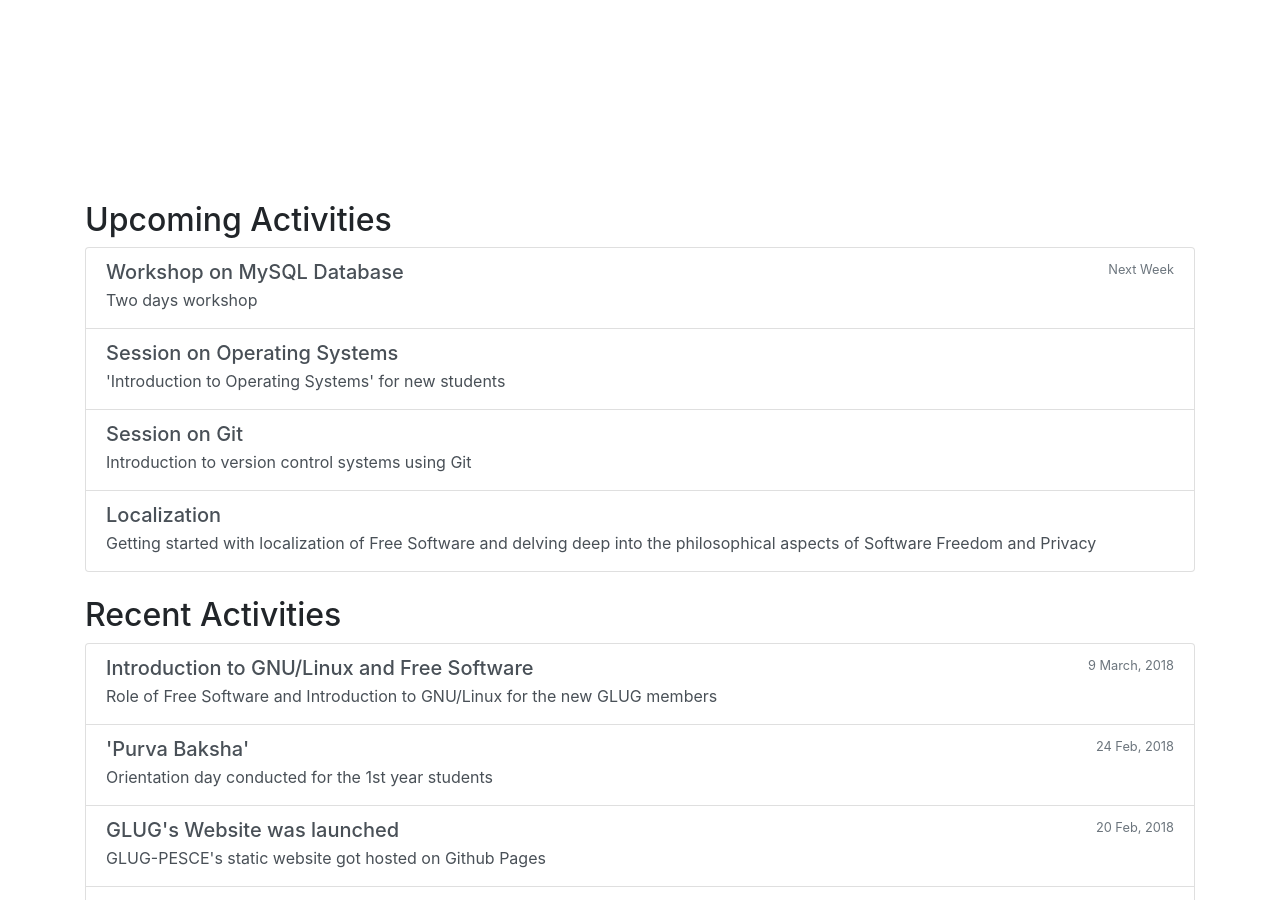
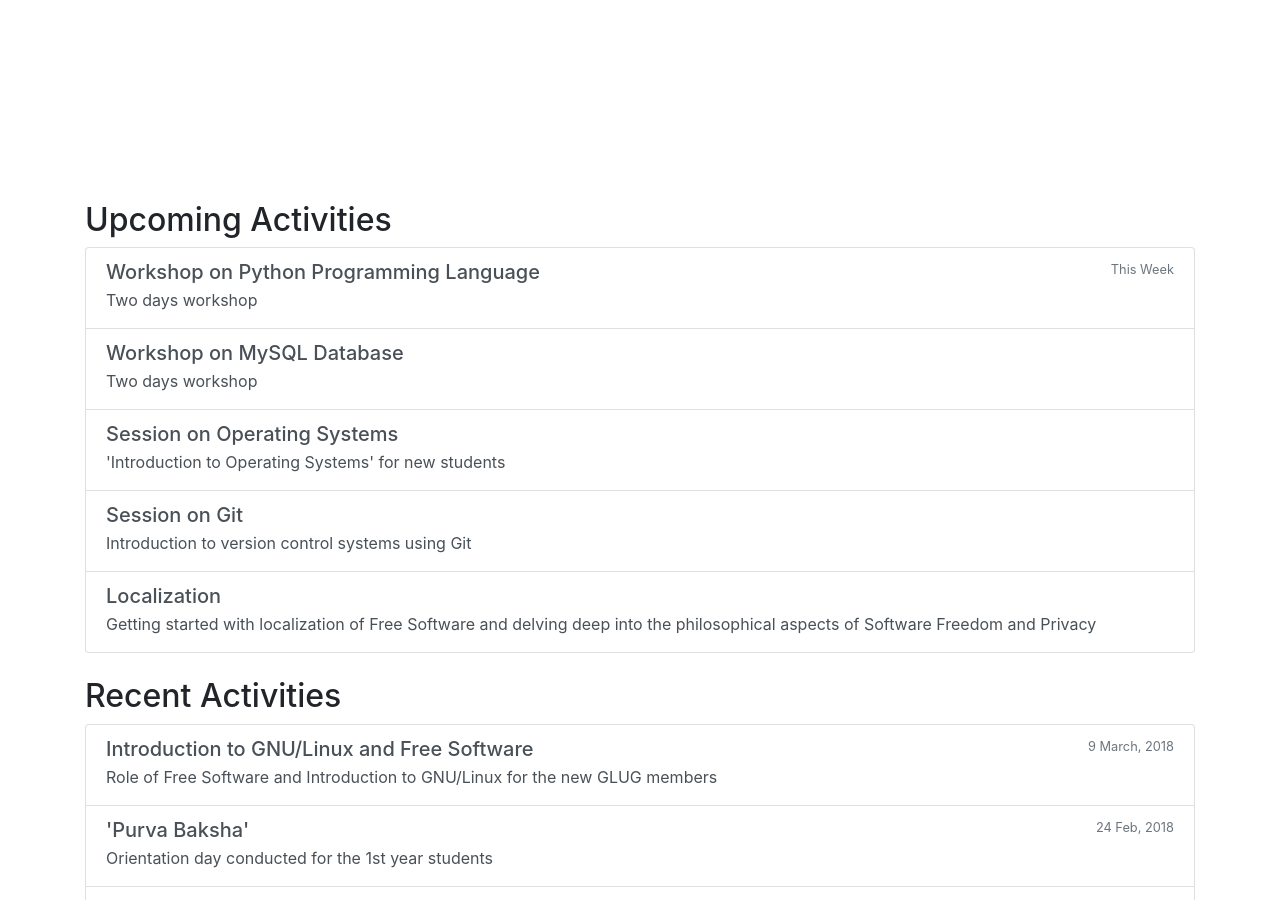
Before and after one commit to GLUG-PESCE/glug-pesce, a Jekyll site: the page built from index.html, in a window 1280 px wide and 900 px high, scrolled down 665 px. Built offline with Jekyll 4.4.1, drawn with Linux system fonts in a browser that asks for light colours; nearby versions of some CDN libraries.

Commit message:
Updated upcoming activity

```diff
--- a/_includes/upcoming.html
+++ b/_includes/upcoming.html
@@ -1,8 +1,17 @@
 <div class="list-group mb-4">
   <span class="list-group-item list-group-item-action flex-column align-items-start">
     <div class="d-flex w-100 justify-content-between">
+      <h5 class="mb-1">Workshop on Python Programming Language</h5>
+      <small class="text-muted">This Week</small>
+    </div>
+    <p class="mb-1">Two days workshop</p>
+    <small class="text-muted"></small>
+  </span>
+
+  <span class="list-group-item list-group-item-action flex-column align-items-start">
+    <div class="d-flex w-100 justify-content-between">
       <h5 class="mb-1">Workshop on MySQL Database</h5>
-      <small class="text-muted">Next Week</small>
+      <small class="text-muted"></small>
     </div>
     <p class="mb-1">Two days workshop</p>
     <small class="text-muted"></small>
```
Also changed, not shown: about.html (+5 -5 lines).
